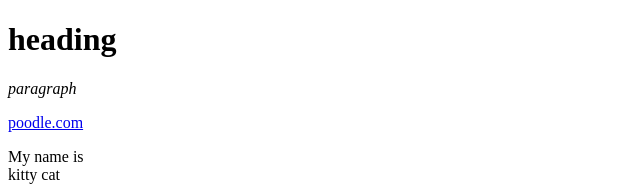
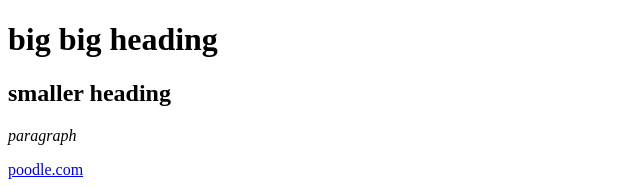
Before and after one commit to ruevenvaldes/cartoon-hero, a plain HTML site: page test.html in a window 1280 px wide. Shown: the top 186 px of the page, without its empty margins (0-640 px from the left). Drawn offline with Linux system fonts and the light colour scheme.

Commit message:
Update test.html

```diff
--- a/test.html
+++ b/test.html
@@ -4,7 +4,8 @@
 	<title>Test page</title>
 </head>
 <body>
-	<h1>heading</h1>
+	<h1>big big heading</h1>
+	<h2>smaller heading</h2>
 	<p><i>paragraph</i></p>
 	<a href="https://google.com" target="_blank" title="Takes you to google's homepage!">poodle.com</a>
 	<p>My name is<br>kitty cat</p>
```
